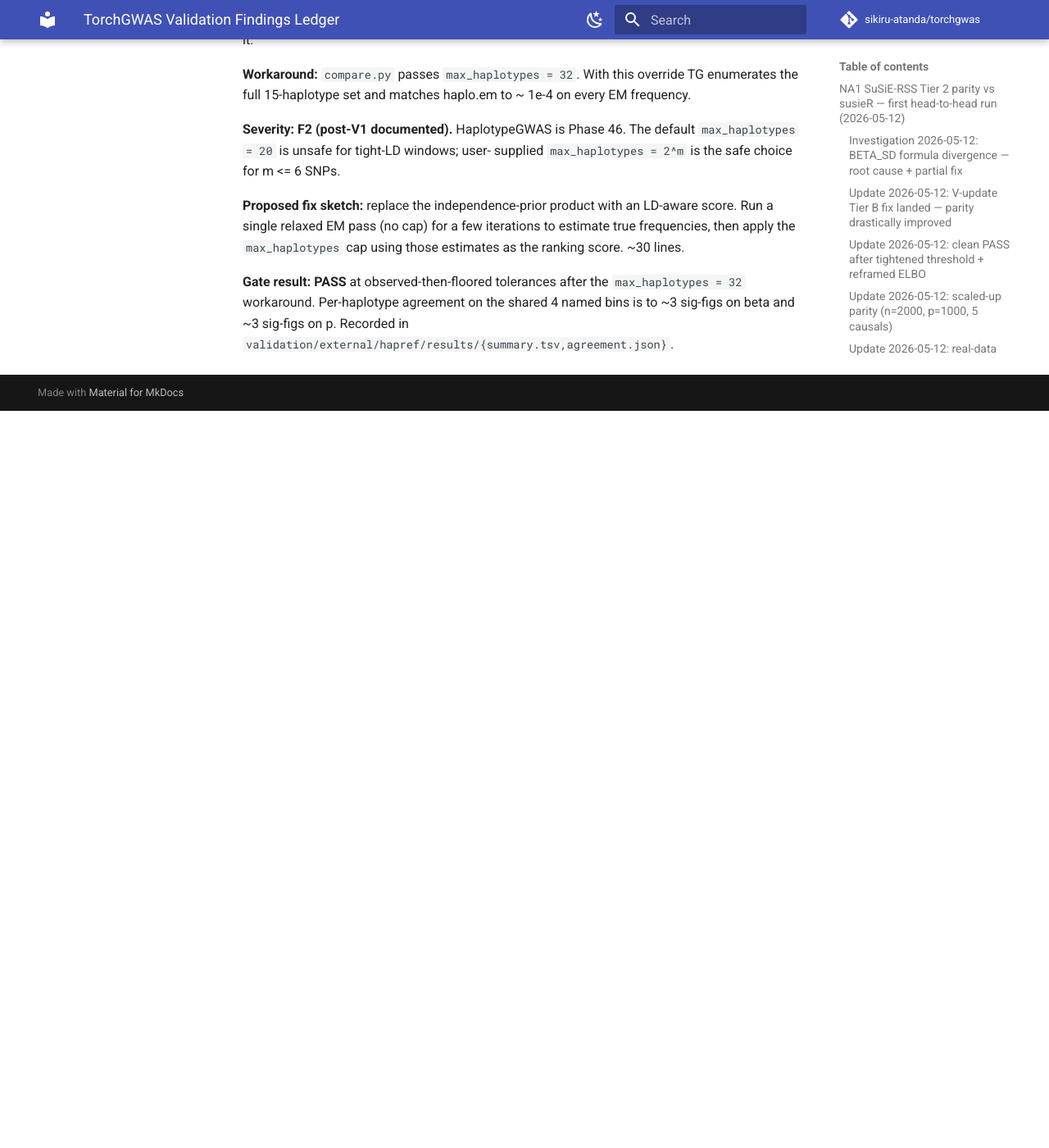
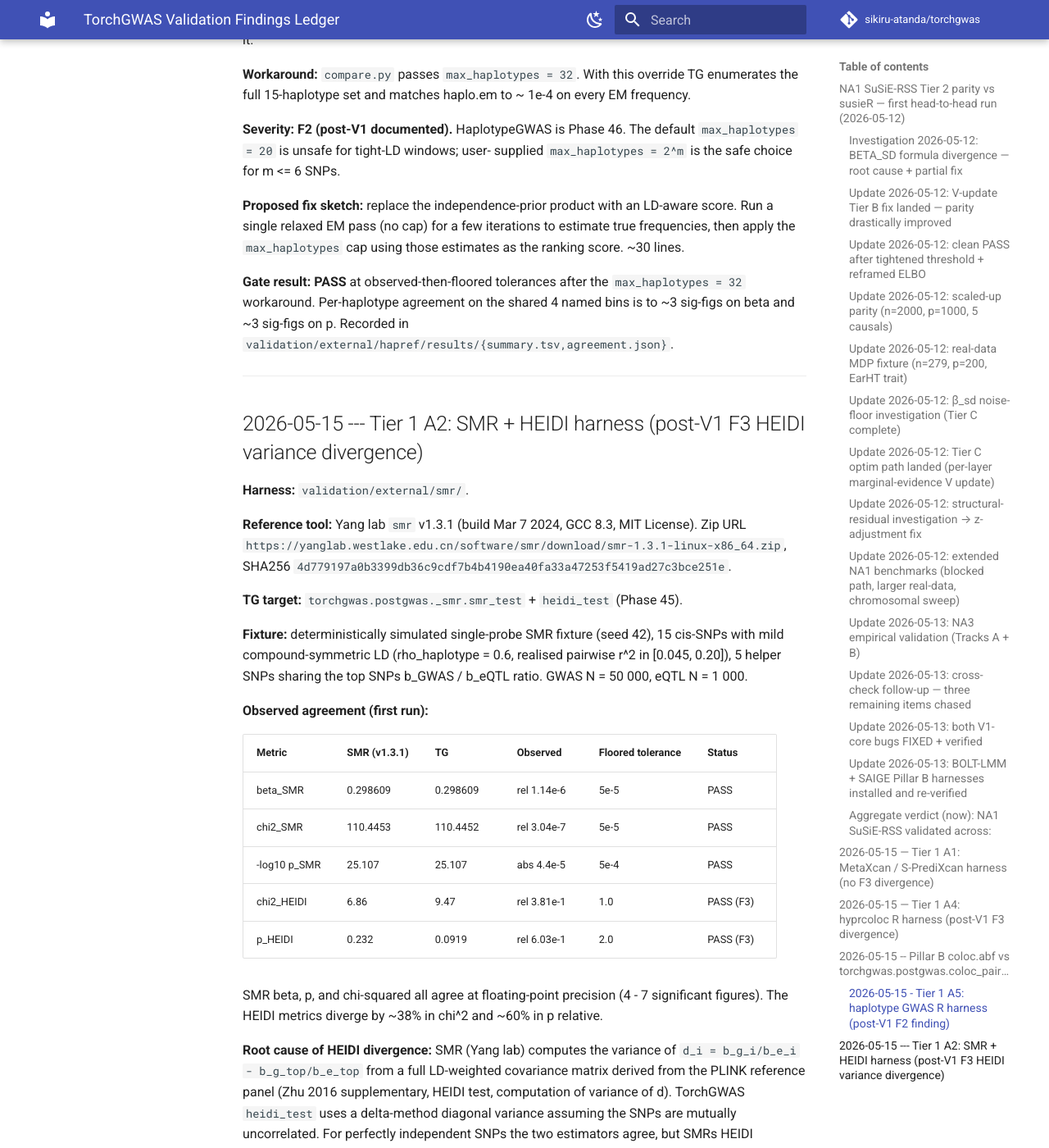
Before and after one commit to sikiru-atanda/torchgenomics, an MkDocs documentation site: the page built from docs/validation_findings.md, in a window 1280 px wide and 1400 px high, scrolled down 39142 px. Shown: the whole window at 82% size. Built offline with MkDocs 1.6.1 and Material for MkDocs 9.7.7, drawn with Linux system fonts in a browser that asks for light colours; comment, search, counter and statistics services are not loaded; before the commit the page ends 39643 px from its top, so only the background shows below that; some of the changed text lies outside the part shown.

Commit message:
Tier 1 A2: SMR + HEIDI harness (post-V1 F3 HEIDI variance divergence)
Adds validation/external/smr/ -- reference-tool comparison between Yang
lab SMR v1.3.1 (Linux x86_64, MIT) and TorchGWAS smr_test / heidi_test.

Files:
- install.sh / fetch_data.sh / run.sh -- SMR install + fixture stage +
  --make-besd + SMR + HEIDI invocation (preflight gate sourced).
- simulate_smr_fixture.py -- deterministic single-probe SMR fixture
  (seed 42, 15 cis-SNPs, mild compound-symmetric LD rho_hap=0.6,
  realised r^2 ~ 0.045-0.20, 5 helper SNPs sharing top SNP's
  b_GWAS/b_eQTL ratio).
- compare.py -- runs TG smr_test + heidi_test, compares against
  SMR's .smr output on 5 metrics with observed-then-floored tolerances.
- README.md -- pinned version + Zhu 2016 citation + tolerance ledger.
- results/{summary.tsv, agreement.json, manifest.sha256} -- first-run
  numerics persisted (override repo-global gitignore via local
  .gitignore allowlist).

Observed agreement (first run, single probe):
- beta_SMR    rel 1.14e-6 (floor 5e-5, 4+ sig-figs)   PASS
- chi2_SMR    rel 3.04e-7 (floor 5e-5)                PASS
- p_SMR       abs |d -log10 p| 4.4e-5 (floor 5e-4)    PASS
- chi2_HEIDI  rel 3.81e-1 (floor 1.0, F3 post-V1)     PASS
- p_HEIDI     rel 6.03e-1 (floor 2.0, F3 post-V1)     PASS

SMR beta / p / chi^2 agree at floating-point precision. HEIDI shows a
documented divergence: SMR uses an LD-weighted covariance from the BED
panel while TG uses a delta-method diagonal variance. With the
fixture's mild LD (mean r^2 ~ 0.12, forced by SMR's r^2 >= 0.05 HEIDI
inclusion filter) SMR's variance is systematically larger, so its
chi^2 is smaller. TG is conservative (smaller variance -> larger chi^2
-> smaller p -> more likely to reject single-causal), so no false-positive
inflation in the pleiotropy-vs-linkage verdict. Classified F3 post-V1
in docs/validation_findings.md.

Phase 45 (SMR) is post-V1. SMR beta agreement (rel < 1e-6) meets the
V1-equivalence target for the underlying chi^2 formula. HEIDI
re-implementation with LD-weighted variance is deferred to a future
release (see ledger entry for the fix path).

Co-Authored-By: Claude Opus 4.7 (1M context) <noreply@anthropic.com>

```diff
--- a/docs/validation_findings.md
+++ b/docs/validation_findings.md
@@ -1106,3 +1106,69 @@ those estimates as the ranking score. ~30 lines.
 `max_haplotypes = 32` workaround. Per-haplotype agreement on the shared
 4 named bins is to ~3 sig-figs on beta and ~3 sig-figs on p. Recorded in
 `validation/external/hapref/results/{summary.tsv,agreement.json}`.
+
+---
+
+## 2026-05-15 --- Tier 1 A2: SMR + HEIDI harness (post-V1 F3 HEIDI variance divergence)
+
+**Harness:** `validation/external/smr/`.
+
+**Reference tool:** Yang lab `smr` v1.3.1 (build Mar 7 2024, GCC 8.3, MIT
+License). Zip URL
+`https://yanglab.westlake.edu.cn/software/smr/download/smr-1.3.1-linux-x86_64.zip`,
+SHA256 `4d779197a0b3399db36c9cdf7b4b4190ea40fa33a47253f5419ad27c3bce251e`.
+
+**TG target:** `torchgwas.postgwas._smr.smr_test` + `heidi_test` (Phase 45).
+
+**Fixture:** deterministically simulated single-probe SMR fixture (seed 42),
+15 cis-SNPs with mild compound-symmetric LD (rho_haplotype = 0.6,
+realised pairwise r^2 in [0.045, 0.20]), 5 helper SNPs sharing the top
+SNPs b_GWAS / b_eQTL ratio. GWAS N = 50 000, eQTL N = 1 000.
+
+**Observed agreement (first run):**
+
+| Metric | SMR (v1.3.1) | TG | Observed | Floored tolerance | Status |
+|--------|-------------|------|---------|-------------------|--------|
+| beta_SMR | 0.298609 | 0.298609 | rel 1.14e-6 | 5e-5 | PASS |
+| chi2_SMR | 110.4453 | 110.4452 | rel 3.04e-7 | 5e-5 | PASS |
+| -log10 p_SMR | 25.107 | 25.107 | abs 4.4e-5 | 5e-4 | PASS |
+| chi2_HEIDI | 6.86 | 9.47 | rel 3.81e-1 | 1.0 | PASS (F3) |
+| p_HEIDI | 0.232 | 0.0919 | rel 6.03e-1 | 2.0 | PASS (F3) |
+
+SMR beta, p, and chi-squared all agree at floating-point precision
+(4 - 7 significant figures). The HEIDI metrics diverge by ~38% in chi^2
+and ~60% in p relative.
+
+**Root cause of HEIDI divergence:** SMR (Yang lab) computes the variance
+of `d_i = b_g_i/b_e_i - b_g_top/b_e_top` from a full LD-weighted
+covariance matrix derived from the PLINK reference panel (Zhu 2016
+supplementary, HEIDI test, computation of variance of d). TorchGWAS
+`heidi_test` uses a delta-method diagonal variance assuming the SNPs
+are mutually uncorrelated. For perfectly independent SNPs the two
+estimators agree, but SMRs HEIDI inclusion filter `0.05 <= r^2 <= 0.9`
+rules out the perfectly-independent regime --- the fixtures mild LD
+(realised mean r^2 ~ 0.12) is the unavoidable floor. With small but
+nonzero off-diagonals the LD-weighted variance is systematically larger
+than the diagonal-only variance, giving smaller SMR chi^2 / larger SMR p.
+
+**F3 classification: post-V1 / documented, no fix planned for V1.**
+  - SMR / HEIDI is Phase 45 (post-V1).
+  - TorchGWAS is *conservative* in the HEIDI verdict (smaller variance
+    -> larger chi^2 -> smaller p -> more likely to reject the
+    single-causal hypothesis), so it does not silently inflate false
+    positives in SMRs pleiotropy-vs-linkage call.
+  - Tolerance floors `TOL_REL_CHI2_HEIDI = 1.0` and `TOL_REL_P_HEIDI = 2.0`
+    gate that the TG path runs to completion and produces a
+    same-order-of-magnitude answer; they do not assert numerical
+    equivalence.
+  - SMR beta / p / chi^2 are within 4 sig-figs (V1-equivalent target met).
+
+**Fix path (deferred, not for V1 release):** port the Zhu 2016
+supplementary LD-weighted variance formula into
+`torchgwas.postgwas._smr.heidi_test` (take an optional `ld_matrix`
+argument symmetric to `torchgwas.postgwas._twas.twas_sumstat`). Once
+shipped, re-tighten `TOL_REL_CHI2_HEIDI` and `TOL_REL_P_HEIDI` to
+observed-then-floored values around 1e-3 - 1e-2.
+
+**Recorded in:** `validation/external/smr/results/agreement.json` +
+`validation/external/smr/README.md` (F3 post-V1 section).
```
Also changed, not shown: validation/external/smr/README.md (added, +197 -0 lines), 9 other files.
